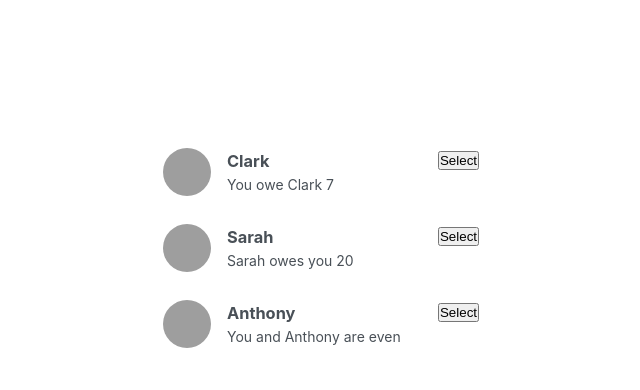
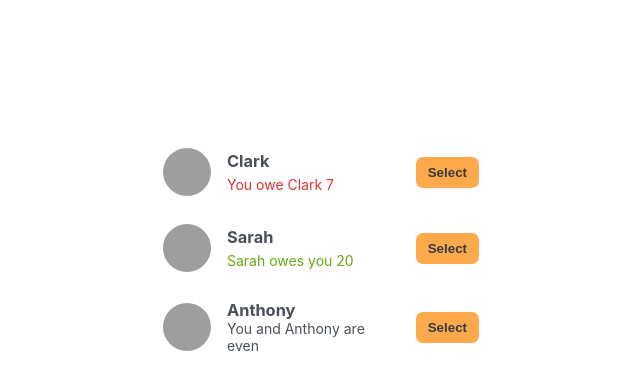
Before and after one commit to nizarLubbad/eat-n-split, a React (Create React App) app: page / in a window 1280 px wide. Shown: the top 390 px of the page, without its empty margins (79-719 px from the left). Built offline with nearby package versions, Linux system fonts and the light colour scheme; grey boxes are pictures that could not be loaded.

Commit message:
Add button and balance color styles; update Friend component to use them

```diff
--- a/src/components/Friend.js
+++ b/src/components/Friend.js
@@ -4,19 +4,19 @@ export default function Friend({ friend }) {
       <img src={friend.image} alt={friend.name} />
       <h3>{friend.name}</h3>
       {friend.balance < 0 && (
-        <p>
+        <p className="red">
           You owe {friend.name} {Math.abs(friend.balance)}
         </p>
       )}
 
       {friend.balance > 0 && (
-        <p>
+        <p className="green">
           {friend.name} owes you {Math.abs(friend.balance)}
         </p>
       )}
 
       {friend.balance === 0 && <p>You and {friend.name} are even</p>}
-      <button>Select</button>
+      <button className="button">Select</button>
     </li>
   );
 }
--- a/src/index.css
+++ b/src/index.css
@@ -1,3 +1,8 @@
+:root {
+  --color-medium: #ffa94d;
+  --color-dark: #ff922b;
+}
+
 * {
   margin: 0;
   padding: 0;
@@ -61,3 +66,36 @@ body {
   grid-row: 2;
   grid-column: 2;
 }
+
+.sidebar li .button {
+  grid-row: span 2;
+  grid-column: 3;
+}
+
+.sidebar > .button {
+  float: right;
+  margin-right: 1.2rem;
+}
+
+.button {
+  background-color: var(--color-medium);
+  color: #343a40;
+  padding: 0.8rem 1.2rem;
+  border: none;
+  border-radius: 7px;
+  font-weight: bold;
+  cursor: pointer;
+  transition: 0.3s;
+}
+
+.button:hover {
+  background-color: var(--color-dark);
+}
+
+.green {
+  color: #66a80f;
+}
+
+.red {
+  color: #e03131;
+}
```
